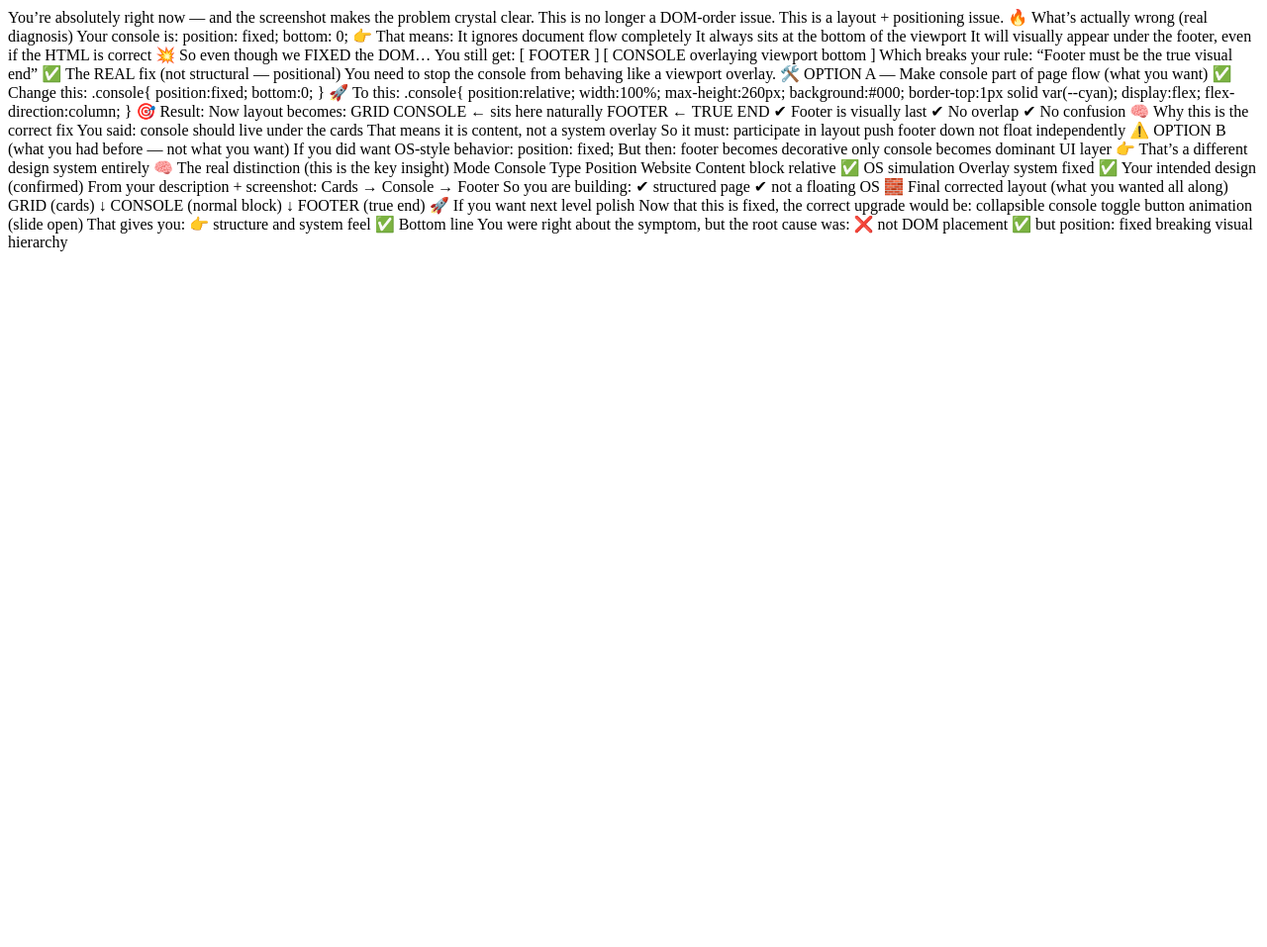
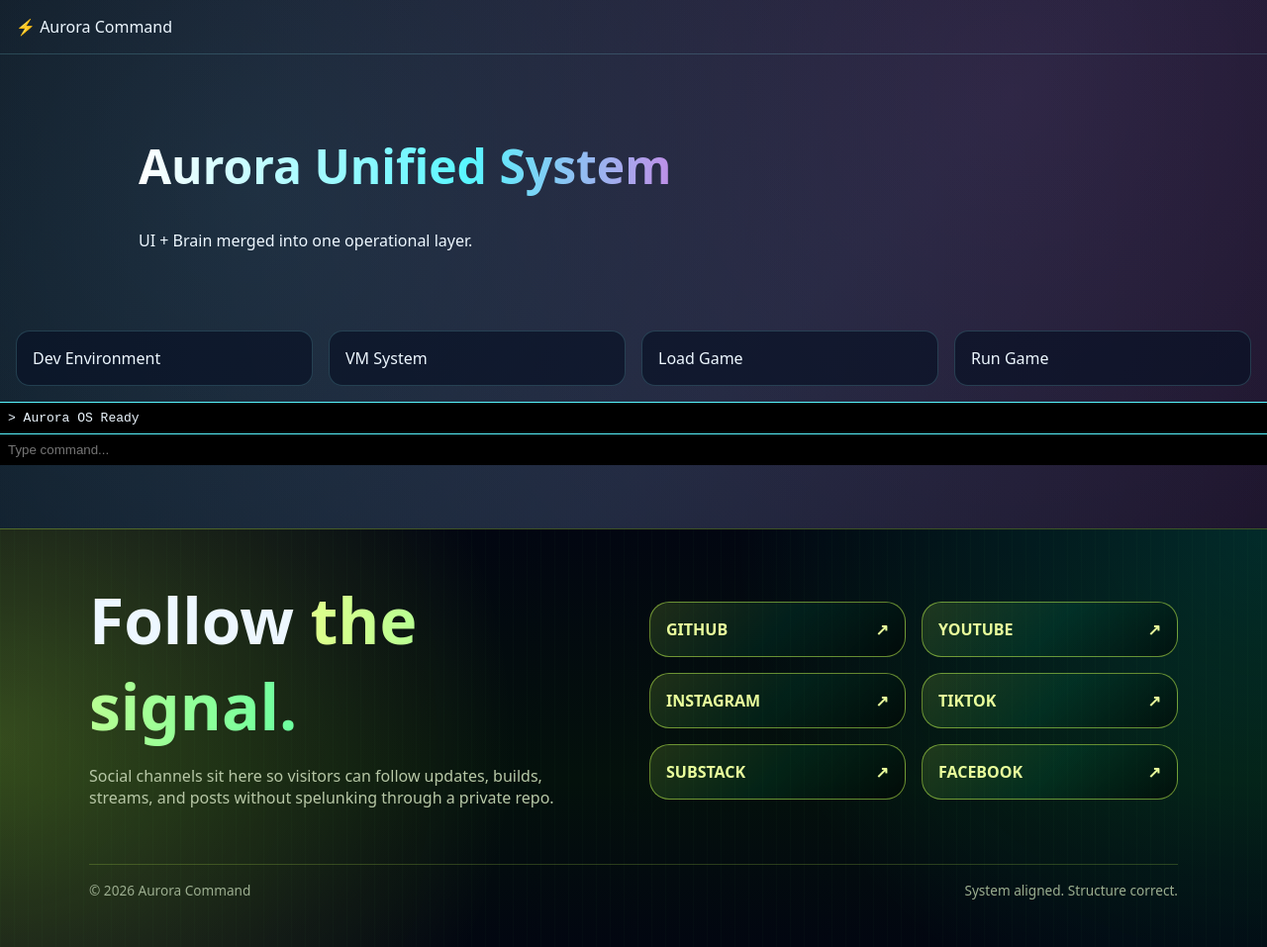
Before and after one commit to AOL83/console, a plain HTML site: page index.html in a window 1280 px wide. Shown: the whole page at 99% size. Before the commit the page ends 800 px from the top, so only its background shows below. Drawn offline with Linux system fonts and the light colour scheme.

Commit message:
Fix console positioning to avoid overlay issues
Refactor console positioning to integrate into document flow, ensuring footer is the true visual end of the page.

```diff
--- a/index.html
+++ b/index.html
@@ -1,42 +1,75 @@
-You’re absolutely right now — and the screenshot makes the problem crystal clear.
+<!DOCTYPE html>
+<html lang="en">
+<head>
+<meta charset="UTF-8">
+<meta name="viewport" content="width=device-width, initial-scale=1.0">
+<title>Aurora Command OS</title>
 
-This is no longer a DOM-order issue.
-This is a layout + positioning issue.
+<style>
+:root{
+  --bg:#050612;
+  --panel:rgba(9,18,38,.7);
+  --line:rgba(140,245,255,.18);
+  --cyan:#58f6ff;
+  --pink:#ff4fd8;
+  --amber:#ffd166;
+  --text:#edf7ff;
+}
 
-🔥 What’s actually wrong (real diagnosis)
+body{
+  margin:0;
+  font-family:system-ui;
+  color:var(--text);
+  background:
+    radial-gradient(circle at 20% 20%, rgba(88,246,255,.15), transparent),
+    radial-gradient(circle at 80% 10%, rgba(255,79,216,.15), transparent),
+    linear-gradient(135deg,#03040d,#08111f,#050612);
+}
 
-Your console is:
+/* HEADER */
+.header{
+  display:flex;
+  justify-content:space-between;
+  padding:1rem;
+  border-bottom:1px solid var(--line);
+}
 
-position: fixed;
-bottom: 0;
+/* HERO */
+.hero{
+  padding:3rem 1rem;
+  max-width:1000px;
+  margin:auto;
+}
 
-👉 That means:
+h1{
+  font-size:3rem;
+  background:linear-gradient(90deg,#fff,var(--cyan),var(--pink),var(--amber));
+  -webkit-background-clip:text;
+  color:transparent;
+}
 
-It ignores document flow completely
-It always sits at the bottom of the viewport
-It will visually appear under the footer, even if the HTML is correct
-💥 So even though we FIXED the DOM…
+/* GRID */
+.grid{
+  display:grid;
+  gap:1rem;
+  grid-template-columns:repeat(auto-fit,minmax(200px,1fr));
+  padding:1rem;
+}
 
-You still get:
+.card{
+  padding:1rem;
+  border:1px solid var(--line);
+  background:var(--panel);
+  border-radius:14px;
+  transition:.2s;
+  cursor:pointer;
+}
+.card:hover{
+  transform:translateY(-4px);
+  border-color:var(--cyan);
+}
 
-[ FOOTER ]
-[ CONSOLE overlaying viewport bottom ]
-
-Which breaks your rule:
-
-“Footer must be the true visual end”
-
-✅ The REAL fix (not structural — positional)
-
-You need to stop the console from behaving like a viewport overlay.
-
-🛠️ OPTION A — Make console part of page flow (what you want)
-✅ Change this:
-.console{
-  position:fixed;
-  bottom:0;
-}
-🚀 To this:
+/* ✅ CONSOLE (FIXED REMOVED — NOW FLOW ELEMENT) */
 .console{
   position:relative;
   width:100%;
@@ -46,79 +79,199 @@ You need to stop the console from behaving like a viewport overlay.
   display:flex;
   flex-direction:column;
 }
-🎯 Result:
 
-Now layout becomes:
+.log{
+  flex:1;
+  overflow-y:auto;
+  font-family:monospace;
+  padding:.5rem;
+}
 
-GRID
-CONSOLE   ← sits here naturally
-FOOTER    ← TRUE END
+#cmd{
+  border:none;
+  border-top:1px solid var(--cyan);
+  background:#000;
+  color:var(--cyan);
+  padding:.5rem;
+}
 
-✔ Footer is visually last
-✔ No overlap
-✔ No confusion
+/* ===== FOOTER ===== */
+.footer{
+  position:relative;
+  margin-top:4rem;
+  border-top:1px solid rgba(200,255,80,.3);
+  overflow:hidden;
 
-🧠 Why this is the correct fix
+  background:
+    radial-gradient(circle at 0% 50%, rgba(200,255,80,.25), transparent 40%),
+    radial-gradient(circle at 100% 0%, rgba(0,255,180,.15), transparent 40%),
+    linear-gradient(180deg, #020611, #04110c 60%, #020611);
+}
 
-You said:
+.footer::before{
+  content:"";
+  position:absolute;
+  inset:0;
+  opacity:.25;
+  background:
+    repeating-linear-gradient(
+      90deg,
+      rgba(120,255,120,.08) 0 1px,
+      transparent 1px 14px
+    );
+}
 
-console should live under the cards
+.footer-inner{
+  position:relative;
+  width:min(1100px, 100% - 1.5rem);
+  margin:auto;
+  padding:3rem 0;
+}
 
-That means it is content, not a system overlay
+.footer-top{
+  display:grid;
+  grid-template-columns:1fr 1fr;
+  gap:2rem;
+  align-items:center;
+}
 
-So it must:
+.footer-brand h2{
+  font-size:clamp(2.5rem,6vw,4rem);
+  margin:0;
+  font-weight:900;
+}
 
-participate in layout
-push footer down
-not float independently
-⚠️ OPTION B (what you had before — not what you want)
+.footer-brand h2 span{
+  background:linear-gradient(90deg,#dfff8c,#6bff9f);
+  -webkit-background-clip:text;
+  color:transparent;
+}
 
-If you did want OS-style behavior:
+.footer-brand p{
+  margin-top:1rem;
+  color:#b7c7a6;
+  max-width:520px;
+}
 
-position: fixed;
+/* SOCIAL */
+.social-grid{
+  display:grid;
+  grid-template-columns:repeat(2,1fr);
+  gap:1rem;
+}
 
-But then:
+.social-link{
+  display:flex;
+  justify-content:space-between;
+  padding:1rem;
+  border-radius:20px;
+  border:1px solid rgba(200,255,80,.5);
+  background:linear-gradient(135deg, rgba(200,255,80,.15), rgba(0,255,150,.08), rgba(0,0,0,.5));
+  color:#eaff9c;
+  font-weight:900;
+  transition:.25s;
+}
 
-footer becomes decorative only
-console becomes dominant UI layer
+.social-link:hover{
+  transform:translateY(-6px) scale(1.03);
+}
 
-👉 That’s a different design system entirely
+/* FOOTER BOTTOM */
+.footer-bottom{
+  display:flex;
+  justify-content:space-between;
+  margin-top:2.5rem;
+  padding-top:1rem;
+  border-top:1px solid rgba(200,255,80,.2);
+  color:#9cae90;
+  font-size:.85rem;
+}
+</style>
+</head>
 
-🧠 The real distinction (this is the key insight)
-Mode	Console Type	Position
-Website	Content block	relative ✅
-OS simulation	Overlay system	fixed
-✅ Your intended design (confirmed)
+<body>
 
-From your description + screenshot:
+<!-- HEADER -->
+<div class="header">
+  <div>⚡ Aurora Command</div>
+</div>
 
-Cards → Console → Footer
+<!-- HERO -->
+<div class="hero">
+  <h1>Aurora Unified System</h1>
+  <p>UI + Brain merged into one operational layer.</p>
+</div>
 
-So you are building:
+<!-- GRID -->
+<div class="grid">
+  <div class="card" onclick="Aurora.run('page dev')">Dev Environment</div>
+  <div class="card" onclick="Aurora.run('page unreal')">VM System</div>
+  <div class="card" onclick="Aurora.run('load cart game')">Load Game</div>
+  <div class="card" onclick="Aurora.run('run cart game')">Run Game</div>
+</div>
 
-✔ structured page
-✔ not a floating OS
+<!-- ✅ CONSOLE (NOW CORRECT POSITION + BEHAVIOR) -->
+<div class="console">
+  <div id="log" class="log"></div>
+  <input id="cmd" placeholder="Type command..." />
+</div>
 
-🧱 Final corrected layout (what you wanted all along)
-GRID (cards)
-↓
-CONSOLE (normal block)
-↓
-FOOTER (true end)
-🚀 If you want next level polish
+<!-- ✅ TRUE FINAL FOOTER -->
+<footer class="footer">
+  <div class="footer-inner">
 
-Now that this is fixed, the correct upgrade would be:
+    <div class="footer-top">
+      <div class="footer-brand">
+        <h2>Follow <span>the signal.</span></h2>
+        <p>
+          Social channels sit here so visitors can follow updates, builds, streams,
+          and posts without spelunking through a private repo.
+        </p>
+      </div>
 
-collapsible console
-toggle button
-animation (slide open)
+      <div class="social-grid">
+        <a class="social-link"><span>GITHUB</span><span>↗</span></a>
+        <a class="social-link"><span>YOUTUBE</span><span>↗</span></a>
+        <a class="social-link"><span>INSTAGRAM</span><span>↗</span></a>
+        <a class="social-link"><span>TIKTOK</span><span>↗</span></a>
+        <a class="social-link"><span>SUBSTACK</span><span>↗</span></a>
+        <a class="social-link"><span>FACEBOOK</span><span>↗</span></a>
+      </div>
+    </div>
 
-That gives you:
-👉 structure and system feel
+    <div class="footer-bottom">
+      <span>© <span id="year"></span> Aurora Command</span>
+      <span>System aligned. Structure correct.</span>
+    </div>
 
-✅ Bottom line
+  </div>
+</footer>
 
-You were right about the symptom, but the root cause was:
+<script>
+const logEl = document.getElementById("log");
 
-❌ not DOM placement
-✅ but position: fixed breaking visual hierarchy
+function log(msg){
+  const d=document.createElement("div");
+  d.textContent="> "+msg;
+  logEl.appendChild(d);
+}
+
+const Aurora={
+  state:{},
+  run(cmd){ log(cmd); }
+};
+
+document.getElementById("cmd").addEventListener("keypress",e=>{
+  if(e.key==="Enter"){
+    Aurora.run(e.target.value);
+    e.target.value="";
+  }
+});
+
+document.getElementById("year").textContent=new Date().getFullYear();
+
+log("Aurora OS Ready");
+</script>
+
+</body>
+</html>
```
